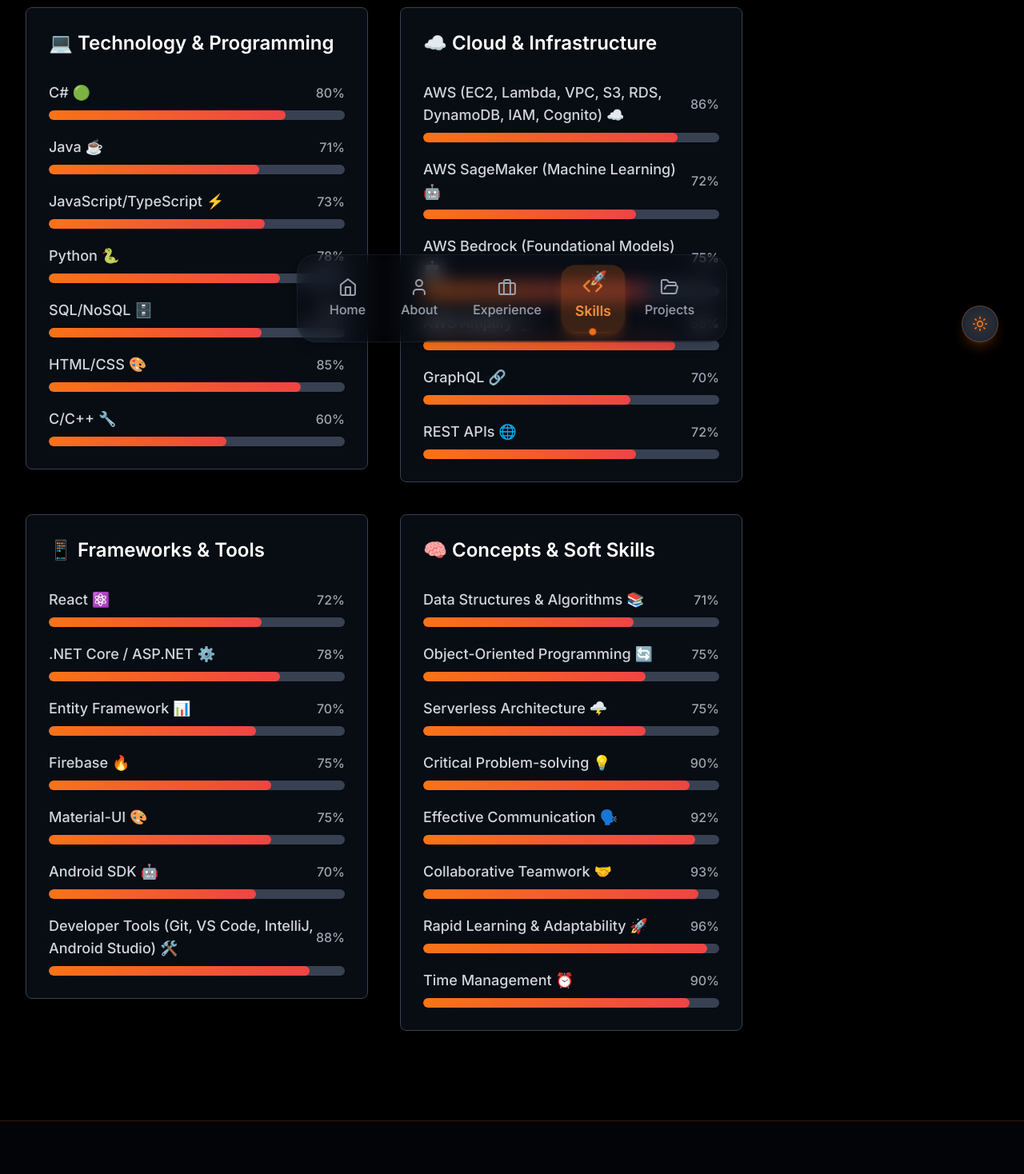
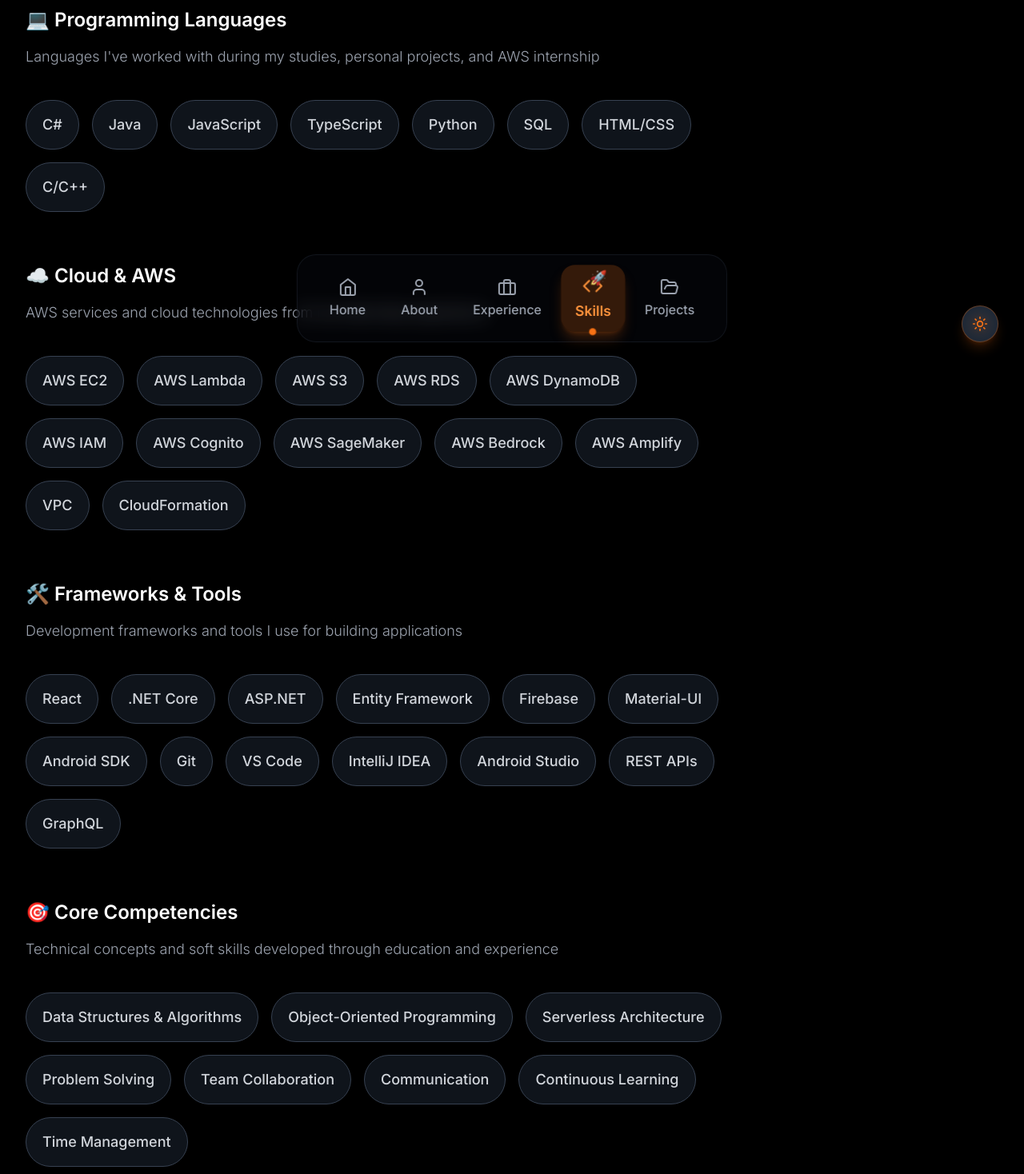
Before and after one commit to Feizel/personal_portfolio, a React (Vite) app: page /skills in a window 1280 px wide. Shown: the part 340-1808 px from the top of the page at 80% size. Built offline with nearby package versions, Linux system fonts and the light colour scheme.

Commit message:
Changed the skills section and used a different approach

```diff
--- a/src/components/Skills.tsx
+++ b/src/components/Skills.tsx
@@ -3,61 +3,72 @@
 const Skills = () => {
   const skillCategories = [
     {
-      title: "💻 Technology & Programming",
-      emoji: "💻",
+      title: "💻 Programming Languages",
+      description:
+        "Languages I've worked with during my studies, personal projects, and AWS internship",
       skills: [
-        { name: "C# 🟢", level: 80 },
-        { name: "Java ☕", level: 71 },
-        { name: "JavaScript/TypeScript ⚡", level: 73 },
-        { name: "Python 🐍", level: 78 },
-        { name: "SQL/NoSQL 🗄️", level: 72 },
-        { name: "HTML/CSS 🎨", level: 85 },
-        { name: "C/C++ 🔧", level: 60 },
+        "C#",
+        "Java",
+        "JavaScript",
+        "TypeScript",
+        "Python",
+        "SQL",
+        "HTML/CSS",
+        "C/C++",
       ],
     },
     {
-      title: "☁️ Cloud & Infrastructure",
-      emoji: "☁️",
+      title: "☁️ Cloud & AWS",
+      description:
+        "AWS services and cloud technologies from my internship experience",
       skills: [
-        {
-          name: "AWS (EC2, Lambda, VPC, S3, RDS, DynamoDB, IAM, Cognito) ☁️",
-          level: 86,
-        },
-        { name: "AWS SageMaker (Machine Learning) 🤖", level: 72 },
-        { name: "AWS Bedrock (Foundational Models) 🤖", level: 75 },
-        { name: "AWS Amplify 📱", level: 85 },
-        { name: "GraphQL 🔗", level: 70 },
-        { name: "REST APIs 🌐", level: 72 },
+        "AWS EC2",
+        "AWS Lambda",
+        "AWS S3",
+        "AWS RDS",
+        "AWS DynamoDB",
+        "AWS IAM",
+        "AWS Cognito",
+        "AWS SageMaker",
+        "AWS Bedrock",
+        "AWS Amplify",
+        "VPC",
+        "CloudFormation",
       ],
     },
     {
-      title: "📱 Frameworks & Tools",
-      emoji: "🛠️",
+      title: "🛠️ Frameworks & Tools",
+      description:
+        "Development frameworks and tools I use for building applications",
       skills: [
-        { name: "React ⚛️", level: 72 },
-        { name: ".NET Core / ASP.NET ⚙️", level: 78 },
-        { name: "Entity Framework 📊", level: 70 },
-        { name: "Firebase 🔥", level: 75 },
-        { name: "Material-UI 🎨", level: 75 },
-        { name: "Android SDK 🤖", level: 70 },
-        {
-          name: "Developer Tools (Git, VS Code, IntelliJ, Android Studio) 🛠️",
-          level: 88,
-        },
+        "React",
+        ".NET Core",
+        "ASP.NET",
+        "Entity Framework",
+        "Firebase",
+        "Material-UI",
+        "Android SDK",
+        "Git",
+        "VS Code",
+        "IntelliJ IDEA",
+        "Android Studio",
+        "REST APIs",
+        "GraphQL",
       ],
     },
     {
-      title: "🧠 Concepts & Soft Skills",
-      emoji: "🧠",
+      title: "🎯 Core Competencies",
+      description:
+        "Technical concepts and soft skills developed through education and experience",
       skills: [
-        { name: "Data Structures & Algorithms 📚", level: 71 },
-        { name: "Object-Oriented Programming 🔄", level: 75 },
-        { name: "Serverless Architecture 🌩️", level: 75 },
-        { name: "Critical Problem-solving 💡", level: 90 },
-        { name: "Effective Communication 🗣️", level: 92 },
-        { name: "Collaborative Teamwork 🤝", level: 93 },
-        { name: "Rapid Learning & Adaptability 🚀", level: 96 },
-        { name: "Time Management ⏰", level: 90 },
+        "Data Structures & Algorithms",
+        "Object-Oriented Programming",
+        "Serverless Architecture",
+        "Problem Solving",
+        "Team Collaboration",
+        "Communication",
+        "Continuous Learning",
+        "Time Management",
       ],
     },
   ];
@@ -75,34 +86,27 @@
               competencies 💪
             </p>
 
-          <div className="grid grid-cols-1 md:grid-cols-2 gap-6 sm:gap-8 xl:gap-10 2xl:gap-12">
+            <div className="space-y-8 sm:space-y-12 xl:space-y-16 2xl:space-y-20">
               {skillCategories.map((category, categoryIndex) => (
                 <div key={categoryIndex} className="group">
-                <div className="bg-white dark:bg-gray-900/50 rounded-lg p-4 sm:p-6 xl:p-7 2xl:p-8 border border-gray-200 dark:border-gray-700 hover:border-orange-300 dark:hover:border-orange-500/50 transition-all duration-300 hover:shadow-lg dark:hover:shadow-orange-500/10">
-                  <h3 className="text-base sm:text-lg md:text-xl xl:text-2xl 2xl:text-3xl font-semibold text-gray-900 dark:text-white mb-4 sm:mb-6 xl:mb-8 2xl:mb-10 group-hover:text-orange-500 dark:group-hover:text-orange-400 transition-all duration-300">
+                  <div className="mb-6 sm:mb-8 xl:mb-10 2xl:mb-12">
+                    <h3 className="text-base sm:text-lg md:text-xl xl:text-2xl 2xl:text-3xl font-semibold text-gray-900 dark:text-white mb-2 sm:mb-3 xl:mb-4 2xl:mb-5 group-hover:text-orange-500 dark:group-hover:text-orange-400 transition-all duration-300">
                       {category.title}
                     </h3>
+                    <p className="text-xs sm:text-sm md:text-base xl:text-lg 2xl:text-xl text-gray-600 dark:text-gray-400 font-light">
+                      {category.description}
+                    </p>
+                  </div>
 
-                  <div className="space-y-3 sm:space-y-4 xl:space-y-5 2xl:space-y-6">
+                  <div className="flex flex-wrap gap-2 sm:gap-3 xl:gap-4 2xl:gap-5">
                     {category.skills.map((skill, skillIndex) => (
-                      <div key={skillIndex} className="group/skill">
-                        <div className="flex justify-between items-center mb-2">
-                          <span className="text-xs sm:text-sm md:text-base xl:text-lg 2xl:text-xl text-gray-700 dark:text-gray-300 font-medium group-hover/skill:text-orange-500 dark:group-hover/skill:text-orange-400 transition-all duration-300">
-                            {skill.name}
+                      <span
+                        key={skillIndex}
+                        className="group/skill px-3 sm:px-4 xl:px-5 2xl:px-6 py-2 sm:py-3 xl:py-4 2xl:py-5 text-xs sm:text-sm md:text-base xl:text-lg 2xl:text-xl bg-gray-100 dark:bg-gray-800/50 text-gray-700 dark:text-gray-300 rounded-full border border-gray-200 dark:border-gray-700 hover:border-orange-300 dark:hover:border-orange-500/50 hover:bg-orange-50 dark:hover:bg-orange-900/20 hover:text-orange-600 dark:hover:text-orange-400 transition-all duration-300 font-medium hover:scale-105 hover:shadow-md dark:hover:shadow-orange-500/20 cursor-default"
+                      >
+                        {skill}
                       </span>
-                          <span className="text-xs sm:text-sm xl:text-base 2xl:text-lg text-gray-500 dark:text-gray-400 font-medium">
-                            {skill.level}%
-                          </span>
-                        </div>
-                        <div className="w-full bg-gray-200 dark:bg-gray-700 rounded-full h-2 xl:h-3 2xl:h-4 overflow-hidden">
-                          <div
-                            className="bg-gradient-to-r from-orange-500 to-red-500 h-2 xl:h-3 2xl:h-4 rounded-full transition-all duration-1000 ease-out hover:shadow-md hover:shadow-orange-500/50"
-                            style={{ width: `${skill.level}%` }}
-                          ></div>
-                        </div>
-                      </div>
                     ))}
-                  </div>
                   </div>
                 </div>
               ))}
```
Lines whose indentation alone changed are shown as unchanged.
